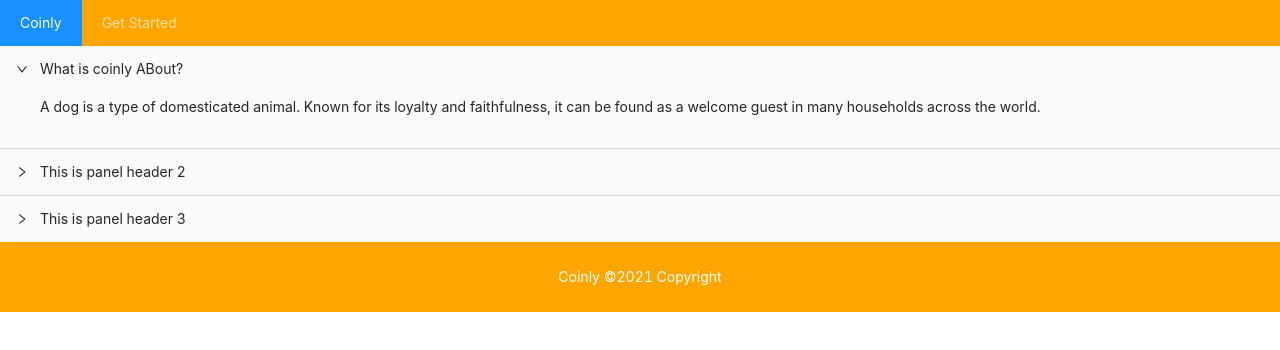
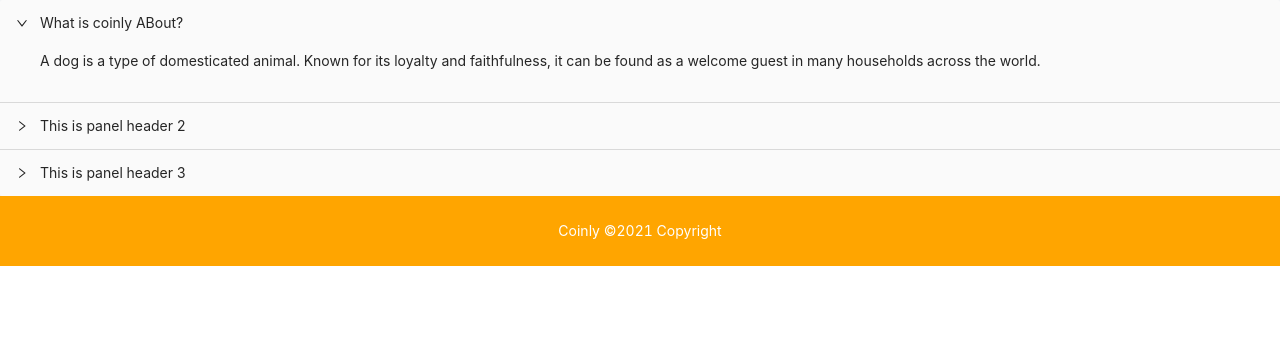
Before and after one commit to pnoken/coinly, a React (Create React App) app: page /faqs in a window 1280 px wide. Shown: the top 350 px of the page. Built offline with nearby package versions, Linux system fonts and the light colour scheme.

Commit message:
removed nav

```diff
--- a/src/components/Layout.jsx
+++ b/src/components/Layout.jsx
@@ -6,10 +6,9 @@ const { Footer } = Layout;
 
 const LayoutComponent = (props) => {
   const navContent = [
-    { name: "Coinly", route: "/" },
+    //{ name: "Coinly", route: "/" },
     // { name: "Cryptos", route: "/cryptos" },
-
-    { name: "Get Started", route: "/signup" },
+    //{ name: "Get Started", route: "/signup" },
   ];
   return (
     <Layout className="layout">
```
